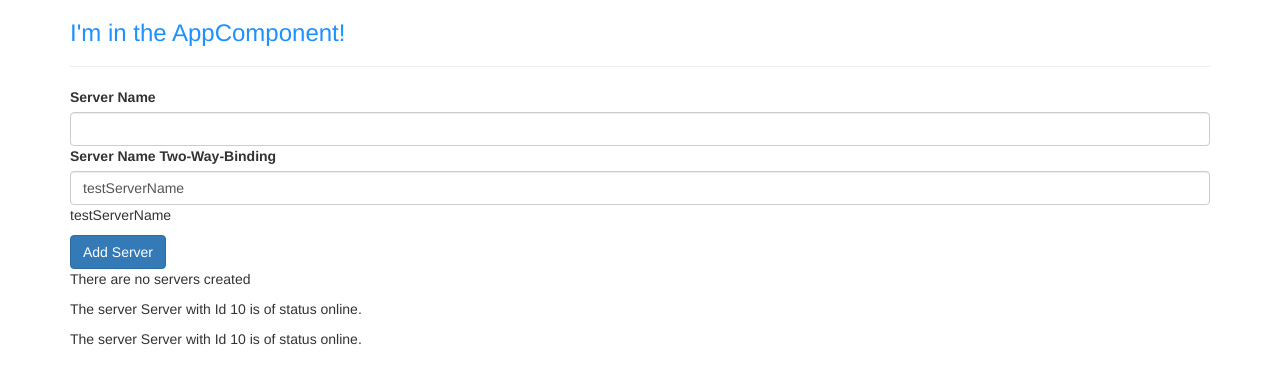
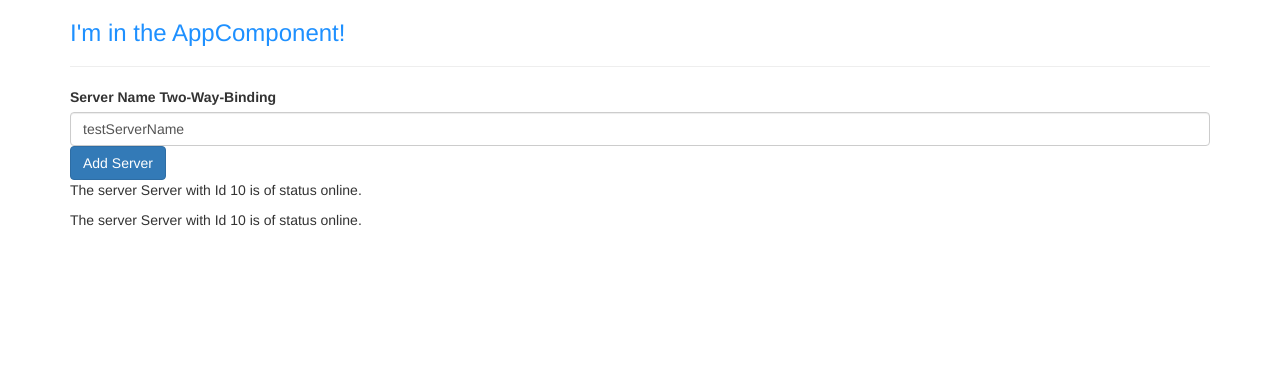
Before and after one commit to Dxyk/Angular-Udemy, an Angular app in the folder Angular/Section 2 The Basics/section2-app/: page / in a window 1280 px wide. Shown: the top 384 px of the page. Built offline with nearby package versions, Linux system fonts and the light colour scheme.

Commit message:
Lesson 36

```diff
--- a/Angular/Section 2 The Basics/section2-app/src/app/servers/servers.component.html
+++ b/Angular/Section 2 The Basics/section2-app/src/app/servers/servers.component.html
@@ -1,17 +1,18 @@
-<label for="serverNameInput">Server Name</label>
-<input type="text"
+<!-- <label for="serverNameInput">Server Name</label> -->
+<!-- <input type="text"
        class="form-control"
        id="serverNameInput"
-       (input)="onUpdateServerName($event)">
+       (input)="onUpdateServerName($event)"> -->
 <label for="serverNameInput-TWB">Server Name Two-Way-Binding</label>
 <input type="text"
        class="form-control"
        id="serverNameInput-TWB"
        [(ngModel)]="serverName">
-<p>{{ serverName }}</p>
+<!-- <p>{{ serverName }}</p> -->
 <button class="btn btn-primary"
         [disabled]="!allowNewServer"
         (click)="onCreateServer()">Add Server</button>
-<p>{{ serverCreationStatus }}</p>
+<!-- <p>{{ serverCreationStatus }}</p> -->
+<p *ngIf="serverCreated">A server with name of [ {{ serverName }} ] has been created</p>
 <app-server></app-server>
 <app-server></app-server>
--- a/Angular/Section 2 The Basics/section2-app/src/app/servers/servers.component.ts
+++ b/Angular/Section 2 The Basics/section2-app/src/app/servers/servers.component.ts
@@ -19,6 +19,8 @@ export class ServersComponent implements OnInit {
 
   serverName = 'testServerName';
 
+  serverCreated = false;
+
   constructor() {
     setTimeout(() => {
       this.allowNewServer = true;
@@ -29,11 +31,12 @@ export class ServersComponent implements OnInit {
   }
 
   onCreateServer(): void {
+    this.serverCreated = true;
     this.serverCreationStatus = 'A server with name of [ ' + this.serverName + ' ] has been created';
   }
 
-  onUpdateServerName(event: any): void {
-    this.serverName = (<HTMLInputElement>event.target).value;
-  }
+  // onUpdateServerName(event: any): void {
+  //   this.serverName = (<HTMLInputElement>event.target).value;
+  // }
 
 }
```
Also changed, not shown: 1 other file (tests, documents, lock files or other folders).
